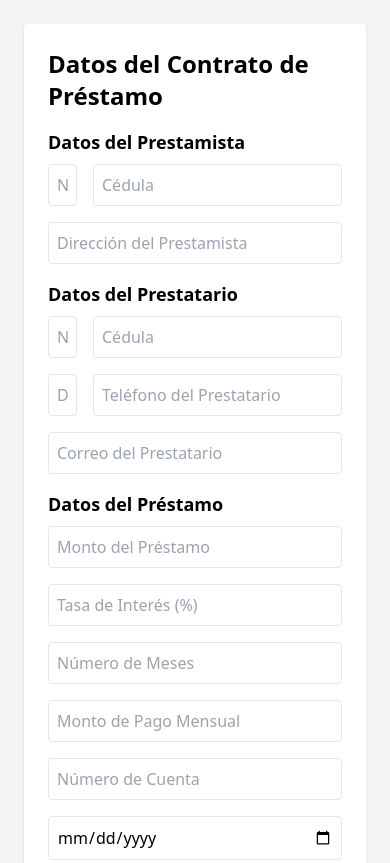
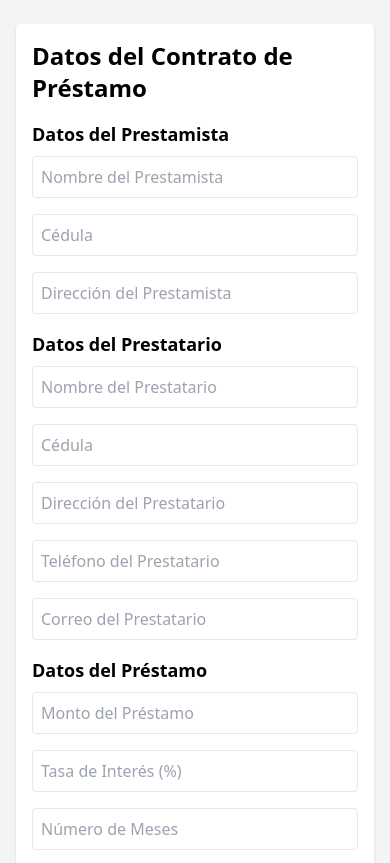
Before and after one commit to jha777/contratoprestamochase, a plain HTML site: page index.html in a window 390 px wide. Shown: the top 863 px of the page. Drawn offline with nearby package versions, Linux system fonts and the light colour scheme.

Commit message:
newdoment

```diff
--- a/index.html
+++ b/index.html
@@ -2,52 +2,53 @@
 <html lang="es">
 <head>
   <meta charset="UTF-8" />
+  <meta name="viewport" content="width=device-width, initial-scale=1" />
   <title>Contrato de Préstamo</title>
   <script src="https://cdnjs.cloudflare.com/ajax/libs/html2pdf.js/0.10.1/html2pdf.bundle.min.js"></script>
   <script src="https://cdn.tailwindcss.com"></script>
 </head>
-<body class="bg-gray-100 p-6">
+<body class="bg-gray-100 px-4 py-6 overflow-x-hidden">
 
   <!-- Formulario -->
-  <div class="max-w-4xl mx-auto bg-white p-6 rounded shadow mb-10">
+  <div class="max-w-4xl mx-auto bg-white p-4 sm:p-6 rounded shadow mb-10">
     <h1 class="text-2xl font-bold mb-4">Datos del Contrato de Préstamo</h1>
 
     <!-- Datos del Prestamista -->
     <h2 class="text-lg font-semibold mb-2">Datos del Prestamista</h2>
     <div class="grid grid-cols-1 md:grid-cols-2 gap-4 mb-4">
-      <input id="prestamista" placeholder="Nombre del Prestamista" class="p-2 border rounded" oninput="actualizarVista()" />
-      <input id="dniPrestamista" placeholder="Cédula" class="p-2 border rounded" oninput="actualizarVista()" />
-      <input id="direccionPrestamista" placeholder="Dirección del Prestamista" class="p-2 border rounded col-span-2" oninput="actualizarVista()" />
+      <input id="prestamista" placeholder="Nombre del Prestamista" class="w-full p-2 border rounded" oninput="actualizarVista()" />
+      <input id="dniPrestamista" placeholder="Cédula" class="w-full p-2 border rounded" oninput="actualizarVista()" />
+      <input id="direccionPrestamista" placeholder="Dirección del Prestamista" class="w-full p-2 border rounded col-span-1 md:col-span-2" oninput="actualizarVista()" />
     </div>
 
     <!-- Datos del Prestatario -->
     <h2 class="text-lg font-semibold mb-2">Datos del Prestatario</h2>
     <div class="grid grid-cols-1 md:grid-cols-2 gap-4 mb-4">
-      <input id="prestatario" placeholder="Nombre del Prestatario" class="p-2 border rounded" oninput="actualizarVista()" />
-      <input id="dniPrestatario" placeholder="Cédula" class="p-2 border rounded" oninput="actualizarVista()" />
-      <input id="direccionPrestatario" placeholder="Dirección del Prestatario" class="p-2 border rounded" oninput="actualizarVista()" />
-      <input id="telefonoPrestatario" placeholder="Teléfono del Prestatario" class="p-2 border rounded" oninput="actualizarVista()" />
-      <input id="emailPrestatario" placeholder="Correo del Prestatario" class="p-2 border rounded col-span-2" oninput="actualizarVista()" />
+      <input id="prestatario" placeholder="Nombre del Prestatario" class="w-full p-2 border rounded" oninput="actualizarVista()" />
+      <input id="dniPrestatario" placeholder="Cédula" class="w-full p-2 border rounded" oninput="actualizarVista()" />
+      <input id="direccionPrestatario" placeholder="Dirección del Prestatario" class="w-full p-2 border rounded" oninput="actualizarVista()" />
+      <input id="telefonoPrestatario" placeholder="Teléfono del Prestatario" class="w-full p-2 border rounded" oninput="actualizarVista()" />
+      <input id="emailPrestatario" placeholder="Correo del Prestatario" class="w-full p-2 border rounded col-span-1 md:col-span-2" oninput="actualizarVista()" />
     </div>
 
     <!-- Datos del Préstamo -->
     <h2 class="text-lg font-semibold mb-2">Datos del Préstamo</h2>
     <div class="grid grid-cols-1 md:grid-cols-2 gap-4">
-      <input id="monto" placeholder="Monto del Préstamo" class="p-2 border rounded" oninput="actualizarVista()" />
-      <input id="interes" placeholder="Tasa de Interés (%)" class="p-2 border rounded" oninput="actualizarVista()" />
-      <input id="meses" placeholder="Número de Meses" class="p-2 border rounded" oninput="actualizarVista()" />
-      <input id="pagoMensual" placeholder="Monto de Pago Mensual" class="p-2 border rounded" oninput="actualizarVista()" />
-      <input id="cuentaBancaria" placeholder="Número de Cuenta" class="p-2 border rounded" oninput="actualizarVista()" />
-      <input id="fecha" type="date" class="p-2 border rounded" oninput="actualizarVista()" />
+      <input id="monto" placeholder="Monto del Préstamo" class="w-full p-2 border rounded" oninput="actualizarVista()" />
+      <input id="interes" placeholder="Tasa de Interés (%)" class="w-full p-2 border rounded" oninput="actualizarVista()" />
+      <input id="meses" placeholder="Número de Meses" class="w-full p-2 border rounded" oninput="actualizarVista()" />
+      <input id="pagoMensual" placeholder="Monto de Pago Mensual" class="w-full p-2 border rounded" oninput="actualizarVista()" />
+      <input id="cuentaBancaria" placeholder="Número de Cuenta" class="w-full p-2 border rounded" oninput="actualizarVista()" />
+      <input id="fecha" type="date" class="w-full p-2 border rounded" oninput="actualizarVista()" />
     </div>
 
-    <button onclick="generarPDF()" class="mt-6 bg-blue-600 text-white px-6 py-2 rounded hover:bg-blue-700">
+    <button onclick="generarPDF()" class="mt-6 bg-blue-600 text-white px-6 py-2 rounded hover:bg-blue-700 w-full sm:w-auto">
       Generar Contrato en PDF
     </button>
   </div>
 
   <!-- Vista previa del contrato -->
-  <div id="contrato" class="max-w-3xl mx-auto bg-white p-6 text-justify text-sm leading-relaxed rounded shadow">
+  <div id="contrato" class="w-full max-w-3xl mx-auto bg-white p-4 sm:p-6 text-justify text-sm leading-relaxed rounded shadow">
     <h2 class="text-xl font-bold mb-4 text-center">Modelo de Préstamo CHASE</h2>
     <p><strong>Entre:</strong><br>
       <span id="cPrestatario"></span><br>
@@ -95,7 +96,7 @@
 
     <p class="mt-8 font-semibold">Atentamente,</p>
 
-    <div class="mt-6 flex flex-col md:flex-row justify-between gap-10">
+    <div class="mt-6 flex flex-col sm:flex-row justify-between gap-6">
       <div>
         <p class="font-bold"><span id="cPrestatarioFirma"></span></p>
         <p class="text-sm text-gray-600">C.C. <span id="cDniPrestatarioFirma"></span></p>
@@ -105,6 +106,7 @@
         <p class="font-bold"><span id="cPrestamistaFirma"></span></p>
         <p class="text-sm text-gray-600">C.C. <span id="cDniPrestamistaFirma"></span></p>
         <p class="text-sm text-gray-600">Prestamista</p>
+      </div>
     </div>
   </div>
 
@@ -155,7 +157,7 @@
     }
 
     function generarPDF() {
-      actualizarVista(); // Asegura datos actualizados antes de exportar
+      actualizarVista();
       const contrato = document.getElementById("contrato");
 
       html2pdf().set({
```
Lines whose indentation alone changed are shown as unchanged.
